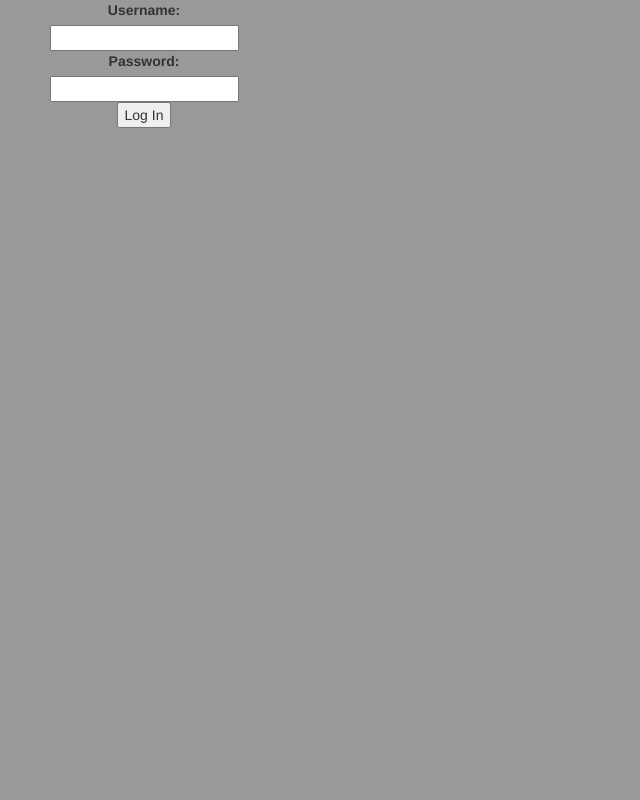
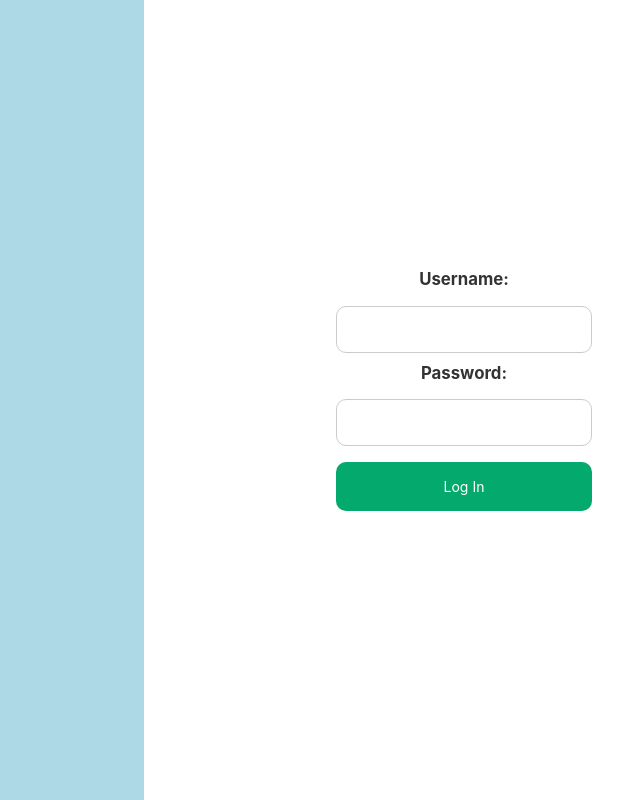
Before and after one commit to MedChest-Development-Group/retail, a Flask app: page / in a window 1280 px wide. Shown: the whole page, without its empty margins (496-1136 px from the left). Run offline with Flask 3, Linux system fonts and the light colour scheme; data that the repository does not hold is empty.

Commit message:
better styling

```diff
--- a/app/static/css/main.css
+++ b/app/static/css/main.css
@@ -1,47 +1,104 @@
-:root {}
+:root {
+    --banner: lightblue;
+}
 
-body{
-    background-color: #97999a
+html {
+    overflow-x: hidden;
+}
+
+body {
+    font-family: -apple-system, BlinkMacSystemFont, Segoe UI, Roboto, Helvetica Neue, Arial, Noto Sans, sans-serif, Apple Color Emoji, Segoe UI Emoji, Segoe UI Symbol, Noto Color Emoji;
+    line-height: 1.5;
 }
 
 .center {
     text-align: center;
 }
 
+.login-container {
+    position: relative;
+    width: 100%;
+    min-height: 100vh;
+    height: 100%;
+}
+
+.welcome-banner {
+    position: fixed;
+    overflow-y: hidden;
+    overflow-x: hidden;
+    lefT: 0;
+    bottom: 0;
+    top: 0;
+    min-height: 100vh;
+    min-width: 50%;
+    max-width: 50%;
+    background-color: var(--banner);
+}
+
+.login-form-div {
+    left: 50%;
+    width: 50%;
+    min-height: 100vh;
+    position: absolute;
+    display: flex;
+    align-items: center;
+    justify-content: center;
+}
+
 .login-form {
+    width: 100%;
     display: flex;
     flex-direction: column;
     align-items: center;
+    align-content: center;
 }
 
-input[type=text] {
-    width: 100%;
+/* .login-form-div {
+    left: 50%;
+    width: 50%;
+    min-height: 100vh;
+    position: absolute;
+}
+
+.login-form {
+    top: 40%;
+    display: flex;
+    flex-direction: column;
+    align-items: center;
+    align-content: center;
+    height: 100%;
+} */
+
+input#username, input#password {
+    width: 40%;
     padding: 12px 20px;
     margin: 8px 0;
     display: inline-block;
     border: 1px solid #ccc;
-    border-radius: 4px;
+    border-radius: 10px;
     box-sizing: border-box;
 }
 
 label {
     display: block;
+    font-size: 1.2em;
 }
 
-input[type=submit] {
-    width: 60%;
+button#loginButton {
+    width: 40%;
     background-color: #04AA6D;
     color: white;
     padding: 14px 20px;
     margin: 8px 0;
     border: none;
-    border-radius: 4px;
+    border-radius: 10px;
     cursor: pointer;
 }
 
-input[type=submit]:hover {
+button#loginButton:hover {
     background-color: #45a049;
 }
+
 
 /* Client Selection Tools Container */
 .client-selection-container {
--- a/app/templates/login.html
+++ b/app/templates/login.html
@@ -11,10 +11,11 @@
 </head>
 
 <body>
-    <div class="welcome-banner">
+    <div class="login-container">
+        <div class="welcome-banner center">
 
         </div>
-    <div class="login-form">
+        <div class="login-form-div center">
             <!-- <h1 class="center">Homepage Login</h1> -->
             <form class="login-form center">
                 <label for="user">Username:</label>
@@ -23,6 +24,7 @@
                 <input type="password" name="pass" id="password">
                 <button type="button" id="loginButton">Log In</button>
             </form>
+        </div>
     </div>
 </body>
 
```
Also changed, not shown: tokens.db. Lines whose indentation alone changed are shown as unchanged.
